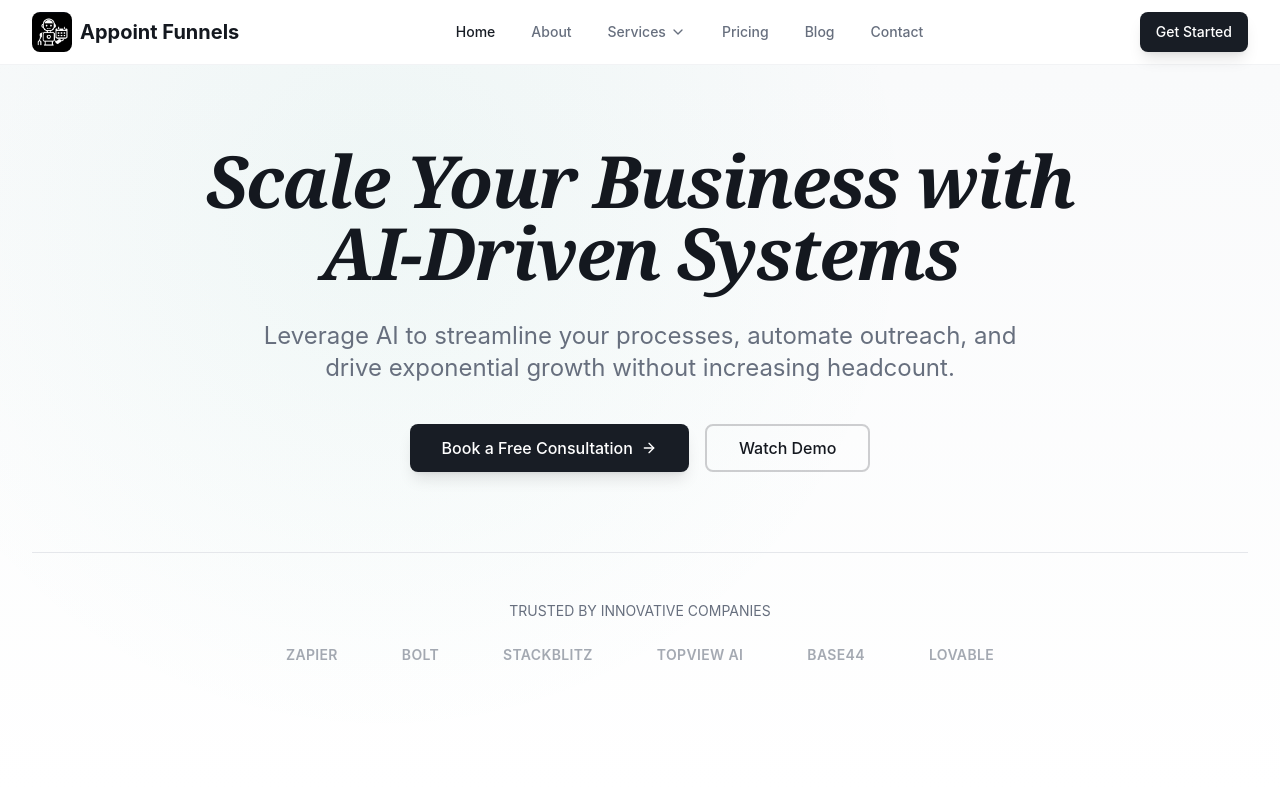
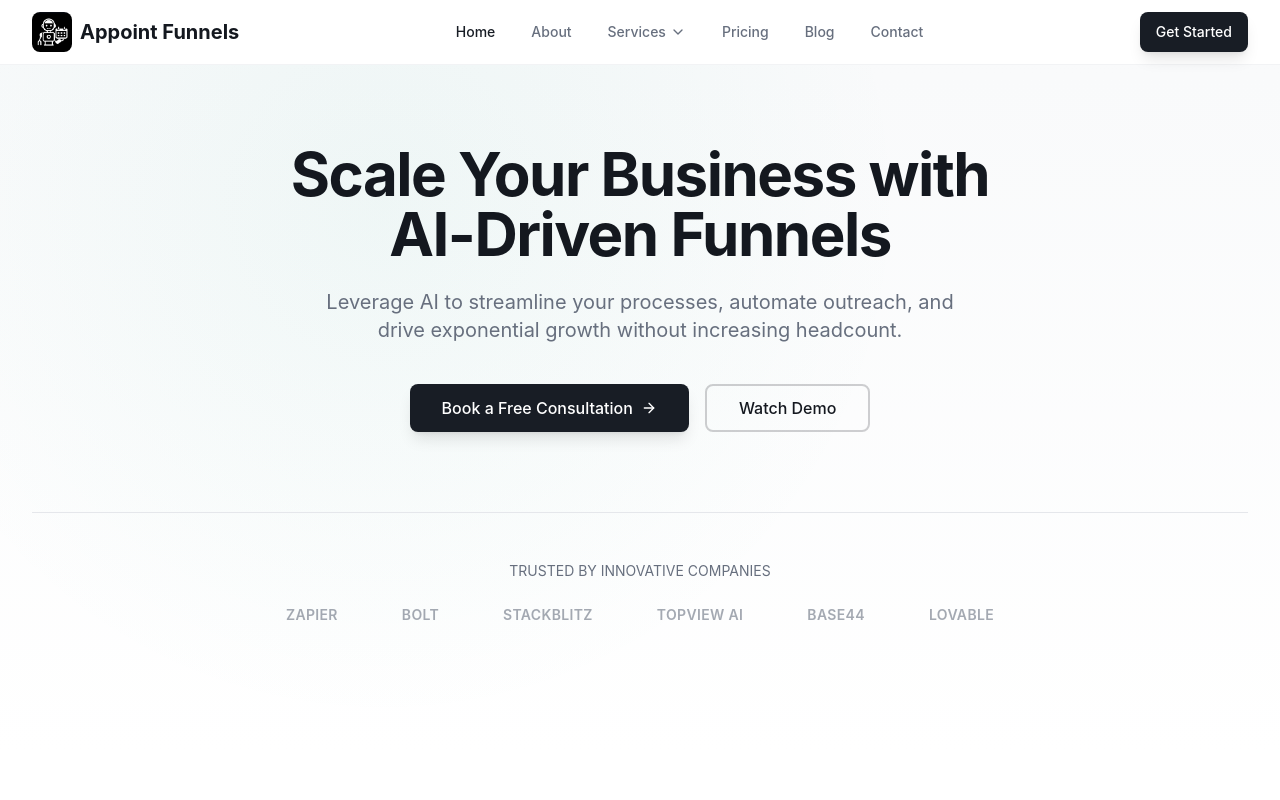
Before and after one commit to outdoorfunnels-ctrl/ai-funnel-spark-44, a React (Vite) app: page / in a window 1280 px wide. Shown: the top 800 px of the page. Built offline with nearby package versions, Linux system fonts and the light colour scheme; the HTML template or start-up script is replaced by a standard one.

Commit message:
Reverted to commit 94dd60876d624e2ab8becdd830805d3c78a720da

```diff
--- a/src/index.css
+++ b/src/index.css
@@ -2,7 +2,7 @@
 @tailwind components;
 @tailwind utilities;
 
-@import url('https://fonts.googleapis.com/css2?family=Inter:wght@300;400;500;600;700;800&family=Playfair+Display:ital,wght@0,400;0,500;0,600;0,700;1,400;1,500;1,600;1,700&display=swap');
+@import url('https://fonts.googleapis.com/css2?family=Inter:wght@300;400;500;600;700;800&display=swap');
 
 @layer base {
   :root {
--- a/src/pages/Index.tsx
+++ b/src/pages/Index.tsx
@@ -69,11 +69,11 @@ export default function Index() {
         <div className="absolute inset-0 bg-[radial-gradient(circle_at_30%_20%,hsl(168_80%_35%/0.05),transparent_50%)]" />
         <div className="container mx-auto px-4 sm:px-6 lg:px-8 relative">
           <div className="max-w-4xl mx-auto text-center animate-fade-up">
-            <h1 className="text-5xl sm:text-6xl lg:text-7xl font-bold tracking-tight text-foreground mb-8 font-display italic">
+            <h1 className="text-4xl sm:text-5xl lg:text-6xl font-bold tracking-tight text-foreground mb-6">
               Scale Your Business with<br />
-              AI-Driven Systems
+              AI-Driven Funnels
             </h1>
-            <p className="text-xl sm:text-2xl text-muted-foreground mb-10 max-w-3xl mx-auto leading-relaxed">
+            <p className="text-lg sm:text-xl text-muted-foreground mb-10 max-w-2xl mx-auto">
               Leverage AI to streamline your processes, automate outreach, and drive exponential growth without increasing headcount.
             </p>
             <div className="flex flex-col sm:flex-row gap-4 justify-center">
--- a/tailwind.config.ts
+++ b/tailwind.config.ts
@@ -15,7 +15,6 @@ export default {
     extend: {
       fontFamily: {
         sans: ['Inter', 'system-ui', 'sans-serif'],
-        display: ['Playfair Display', 'Georgia', 'serif'],
       },
       colors: {
         border: "hsl(var(--border))",
```
